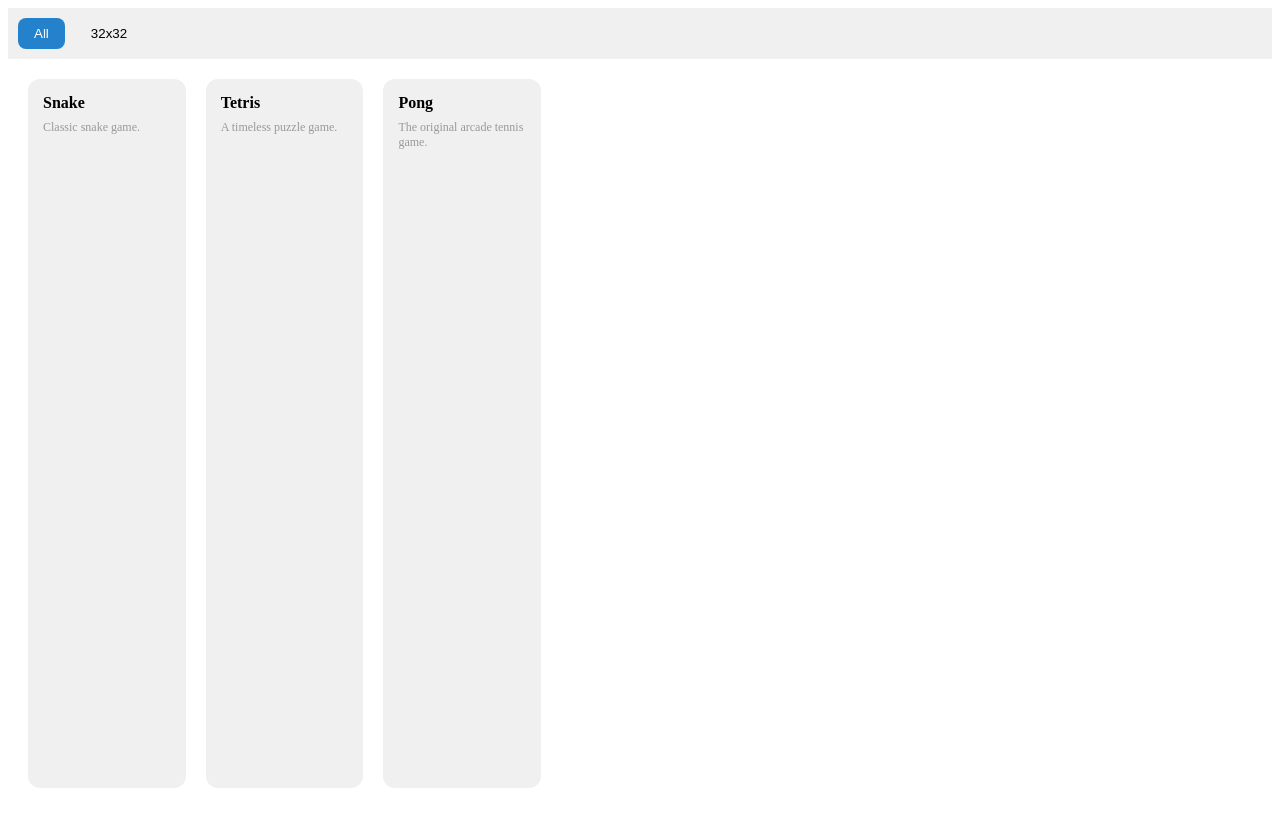
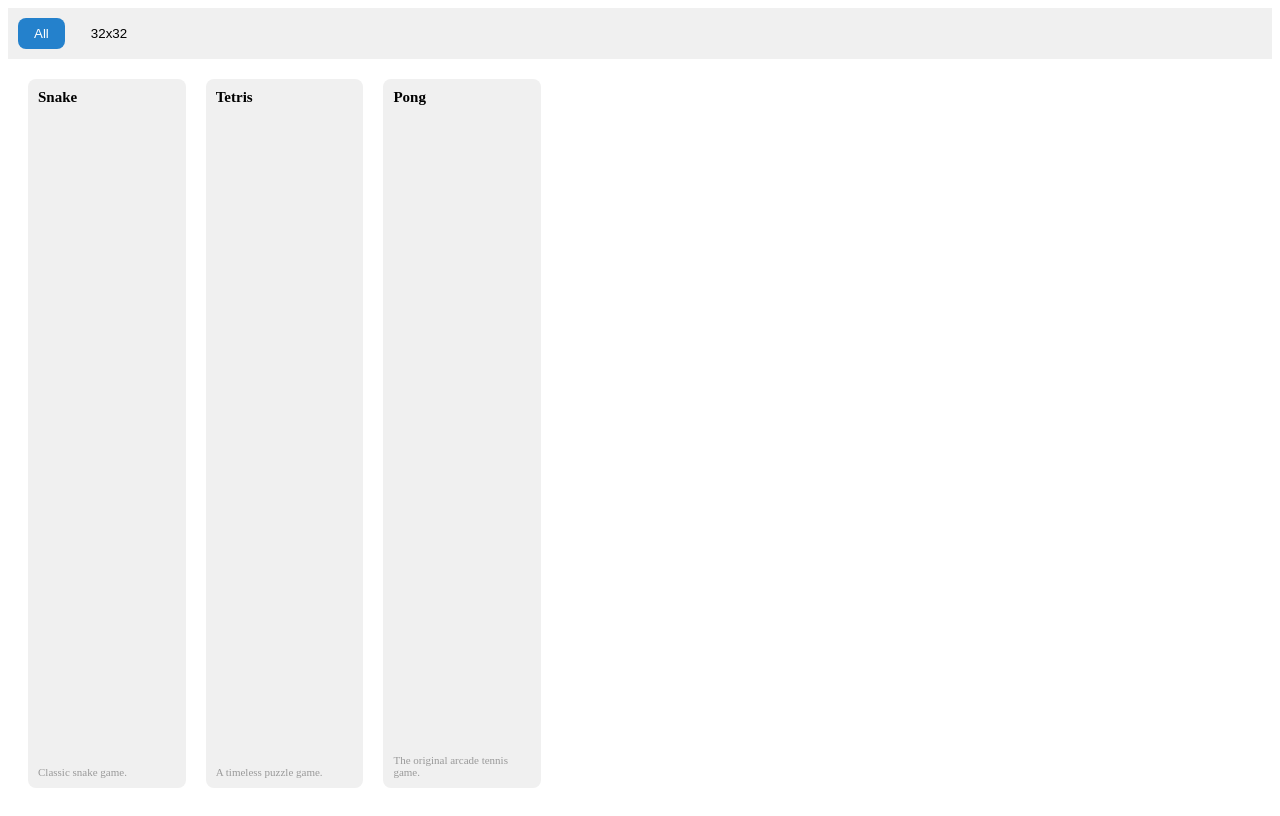
Before and after one commit to MNiko11/MYourGame, a React (Vite) app: page / in a window 1280 px wide. Built offline with nearby package versions, Linux system fonts and the light colour scheme.

Commit message:
Feat: Implement basic snake movement; UI: Smaller game cards

```diff
--- a/src/App.tsx
+++ b/src/App.tsx
@@ -62,26 +62,38 @@
 
 const GameCard = styled.div`
   background-color: var(--tg-theme-secondary-bg-color, #f0f0f0);
-  border-radius: 12px;
-  padding: 15px;
+  border-radius: 8px;
+  padding: 10px;
   cursor: pointer;
   transition: transform 0.2s ease;
+  min-height: 80px;
+  display: flex;
+  flex-direction: column;
+  justify-content: space-between;
 
   &:hover {
-    transform: scale(1.05);
+    transform: scale(1.03);
   }
 `;
 
 const GameTitle = styled.h3`
   margin: 0;
-  font-size: 16px;
+  font-size: 15px;
   color: var(--tg-theme-text-color, #000000);
+  white-space: nowrap;
+  overflow: hidden;
+  text-overflow: ellipsis;
 `;
 
 const GameDescription = styled.p`
-  margin: 8px 0 0;
-  font-size: 12px;
+  margin: 4px 0 0;
+  font-size: 11px;
   color: var(--tg-theme-hint-color, #999999);
+  display: -webkit-box;
+  -webkit-line-clamp: 2;
+  -webkit-box-orient: vertical;
+  overflow: hidden;
+  text-overflow: ellipsis;
 `;
 
 type GameFormat = 'all' | '32x32';
--- a/src/components/GameEngine.tsx
+++ b/src/components/GameEngine.tsx
@@ -37,6 +37,7 @@
   background-color: ${props =>
     props.value === 0 ? 'var(--tg-theme-bg-color, #ffffff)' :
     props.value === 1 ? 'var(--tg-theme-button-color, #2481cc)' :
+    props.value === 2 ? 'var(--tg-theme-link-color, #2481cc)' :
     'var(--tg-theme-link-color, #2481cc)'
   };
 `;
@@ -68,20 +69,33 @@
   grid: number[][];
   buttons: Record<string, () => void>;
   displayVariables: string[];
+  snakeBody: [number, number][];
+  foodPosition: [number, number] | null;
 }
 
 class MYGInterpreter {
   private state: GameState;
   private gameLoopInterval: number | null = null;
   private loopInstructions: (() => void)[] = [];
+  private readonly initialGrid: number[][];
 
   constructor() {
+    const initialGrid = Array(32).fill(null).map(() => Array(32).fill(0));
+    this.initialGrid = JSON.parse(JSON.stringify(initialGrid));
+
     this.state = {
       variables: {},
-      grid: Array(32).fill(null).map(() => Array(32).fill(0)),
+      grid: initialGrid,
       buttons: {},
       displayVariables: [],
+      snakeBody: [],
+      foodPosition: null,
     };
+  }
+
+  private getSnakeHead(): [number, number] | null {
+    if (this.state.snakeBody.length === 0) return null;
+    return this.state.snakeBody[this.state.snakeBody.length - 1];
   }
 
   private evaluateExpression(expression: string): number {
@@ -89,6 +103,15 @@
 
     if (this.state.variables.hasOwnProperty(expression)) {
       return this.state.variables[expression];
+    }
+
+    if (expression === 'snake_x') {
+        const head = this.getSnakeHead();
+        return head ? head[0] : 0;
+    }
+    if (expression === 'snake_y') {
+        const head = this.getSnakeHead();
+        return head ? head[1] : 0;
     }
 
     const randomMatch = expression.match(/random\((\d+),(\d+)\)/);
@@ -135,13 +158,23 @@
   }
 
   parse(code: string) {
+    this.stopGameLoop();
+    this.state = {
+      variables: {},
+      grid: JSON.parse(JSON.stringify(this.initialGrid)),
+      buttons: {},
+      displayVariables: [],
+      snakeBody: [],
+      foodPosition: null,
+    };
+    this.loopInstructions = [];
+
     const lines = code.split('\n');
     let inLoop = false;
     let currentButtonName: string | null = null;
     let currentIfCondition: boolean | null = null;
     let skipBlock = false;
-
-    this.loopInstructions = [];
+    let buttonActionLines: string[] = [];
 
     for (let i = 0; i < lines.length; i++) {
       let line = lines[i].trim();
@@ -153,26 +186,28 @@
           inLoop = false;
           continue;
         } else if (line === 'update') {
-            this.loopInstructions.push(() => { /* nothing to do here, state update is external */ });
+            this.loopInstructions.push(() => { /* handled by React state update */ });
             continue;
         } else if (line === 'draw') {
-            this.loopInstructions.push(() => { /* nothing to do here, rendering is external */ });
+            this.loopInstructions.push(() => { /* handled by React rendering */ });
             continue;
         }
-
         this.loopInstructions.push(() => this.executeLine(line));
         continue;
       }
 
       if (currentButtonName) {
         if (line === '}') {
+          const buttonName = currentButtonName;
+          const linesToExecute = [...buttonActionLines];
+          this.state.buttons[buttonName] = () => {
+            linesToExecute.forEach(cmd => this.executeLine(cmd));
+          };
           currentButtonName = null;
+          buttonActionLines = [];
           continue;
         }
-        const buttonLine = line;
-        this.state.buttons[currentButtonName] = () => {
-          this.executeLine(buttonLine);
-        };
+        buttonActionLines.push(line);
         continue;
       }
 
@@ -195,6 +230,11 @@
           const y = this.evaluateExpression(match[2]);
           const value = this.evaluateExpression(match[3]);
           if (x >= 0 && x < 32 && y >= 0 && y < 32) {
+              if (value === 1) {
+                  this.state.snakeBody.push([x, y]);
+              } else if (value === 2) {
+                  this.state.foodPosition = [x, y];
+              }
               this.state.grid[y][x] = value;
           }
         }
@@ -203,6 +243,7 @@
         const match = line.match(/button\s+"([^"]+)"\s*\{/);
         if (match) {
           currentButtonName = match[1];
+          buttonActionLines = [];
         }
       }
       else if (line === 'loop {') {
@@ -294,7 +335,20 @@
         const y = this.evaluateExpression(match[2]);
         const value = this.evaluateExpression(match[3]);
         if (x >= 0 && x < 32 && y >= 0 && y < 32) {
-            this.state.grid[y][x] = value;
+            if (value === 1) {
+                this.state.snakeBody.push([x, y]);
+                const snakeLength = this.state.variables['snake_length'] || 0;
+                if (this.state.snakeBody.length > snakeLength) {
+                    const tail = this.state.snakeBody.shift();
+                    if (tail) {
+                        this.state.grid[tail[1]][tail[0]] = 0;
+                    }
+                }
+            } else if (value === 2) {
+                this.state.foodPosition = [x, y];
+            } else {
+                this.state.grid[y][x] = value;
+            }
         }
       }
     }
@@ -305,6 +359,21 @@
   }
 
   getState(): GameState {
+    const currentGrid = Array(32).fill(null).map(() => Array(32).fill(0));
+
+    for (const [x, y] of this.state.snakeBody) {
+        if (x >= 0 && x < 32 && y >= 0 && y < 32) {
+            currentGrid[y][x] = 1;
+        }
+    }
+    if (this.state.foodPosition) {
+        const [fx, fy] = this.state.foodPosition;
+        if (fx >= 0 && fx < 32 && fy >= 0 && fy < 32) {
+            currentGrid[fy][fx] = 2;
+        }
+    }
+    this.state.grid = currentGrid;
+
     return this.state;
   }
 
@@ -316,7 +385,7 @@
         instruction();
       }
       updateCallback();
-    }, 1000 / 60);
+    }, 1000 / 10);
   }
 
   stopGameLoop() {
@@ -339,6 +408,8 @@
     grid: Array(32).fill(null).map(() => Array(32).fill(0)),
     buttons: {},
     displayVariables: [],
+    snakeBody: [],
+    foodPosition: null,
   });
 
   useEffect(() => {
```
Also changed, not shown: 5 other files (tests, documents, lock files or other folders).
